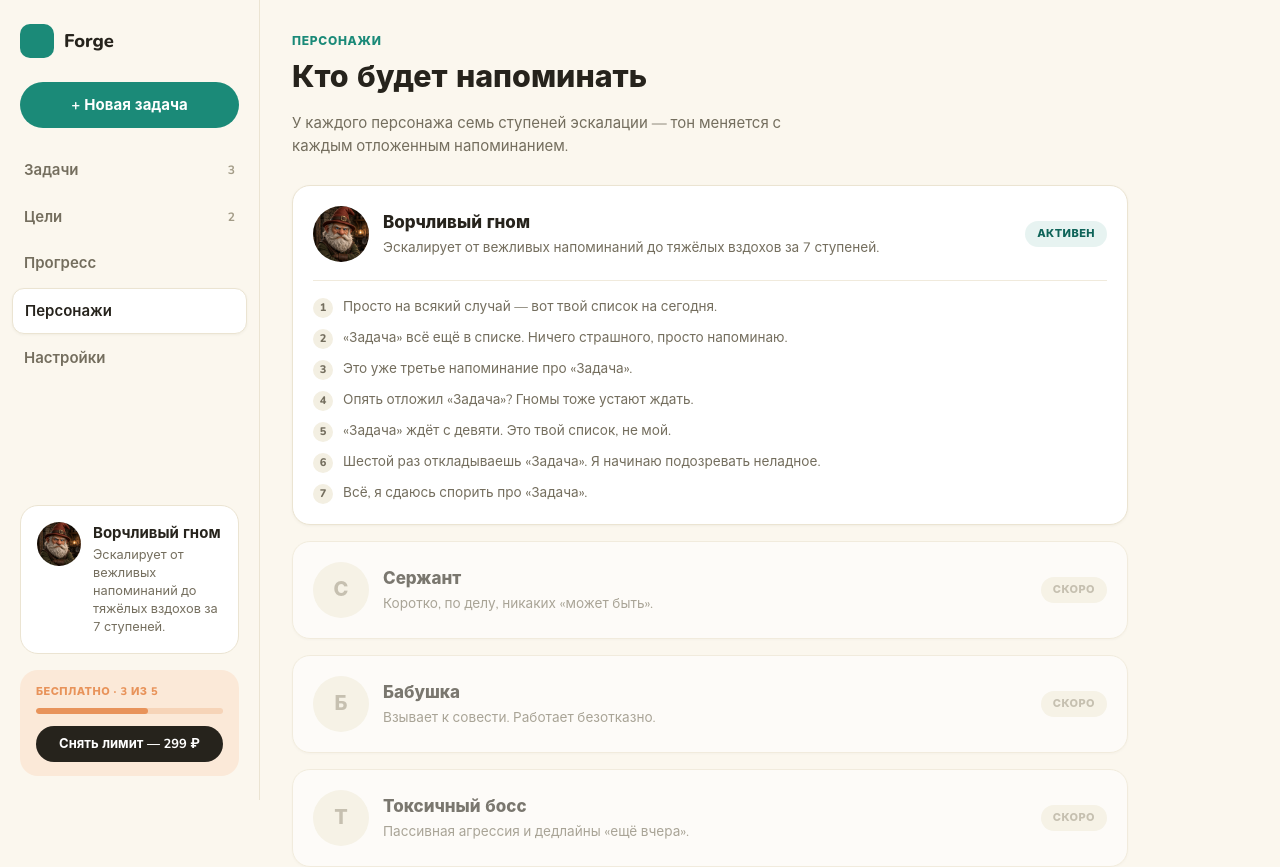
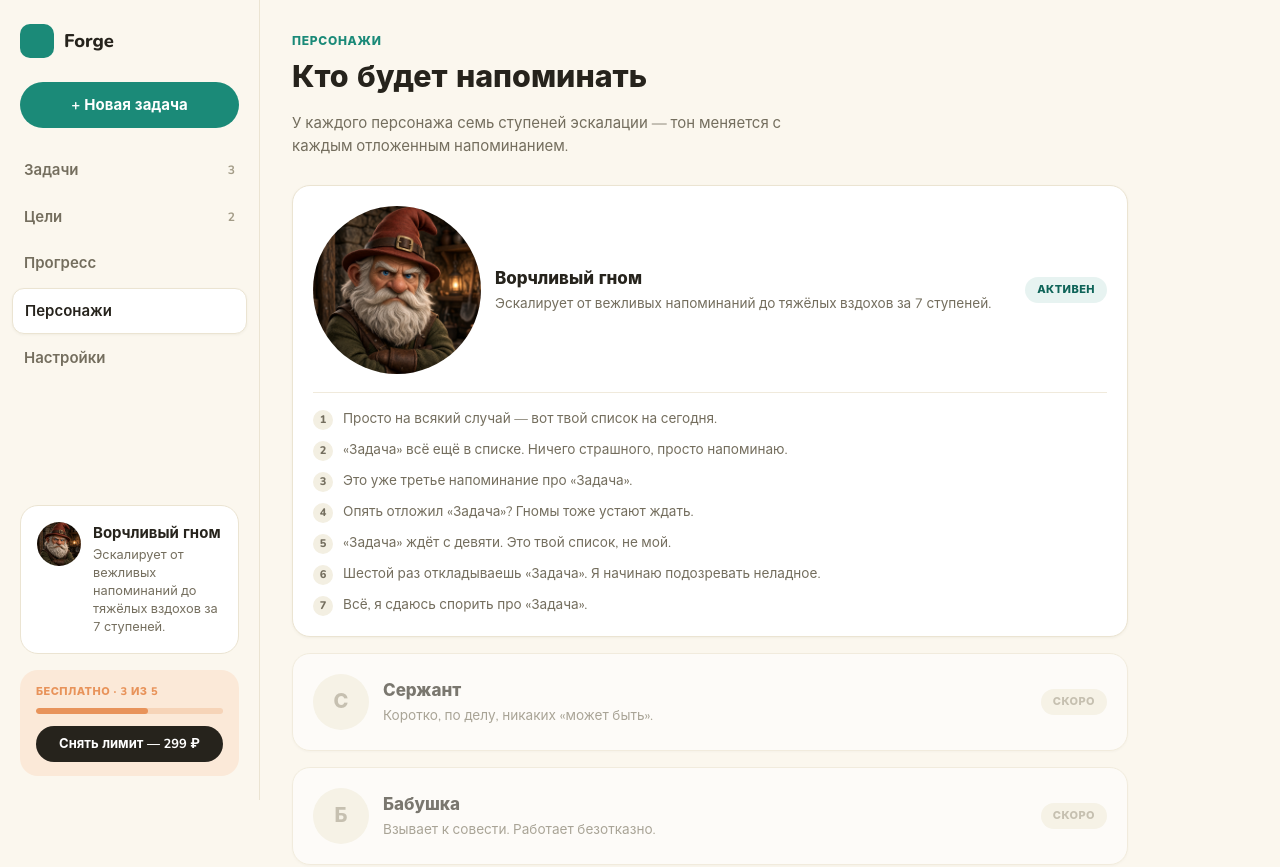
Before and after one commit to Stydim/Forge, a React (Vite) app: page /characters in a window 1280 px wide. Shown: the top 867 px of the page. Built offline with nearby package versions, Linux system fonts and the light colour scheme.

Commit message:
Enlarge character portrait on Персонажи page 3x (56px -> 168px)

```diff
--- a/src/index.css
+++ b/src/index.css
@@ -703,8 +703,8 @@ h1, h2, h3, h4 { font-weight: 800; line-height: 1.25; color: var(--text-primary)
 }
 
 .character-avatar {
-  width: 56px;
-  height: 56px;
+  width: 168px;
+  height: 168px;
   border-radius: var(--radius-full);
   object-fit: cover;
   overflow: hidden;
@@ -714,6 +714,8 @@ h1, h2, h3, h4 { font-weight: 800; line-height: 1.25; color: var(--text-primary)
 }
 
 .character-avatar.placeholder {
+  width: 56px;
+  height: 56px;
   display: flex;
   align-items: center;
   justify-content: center;
```
